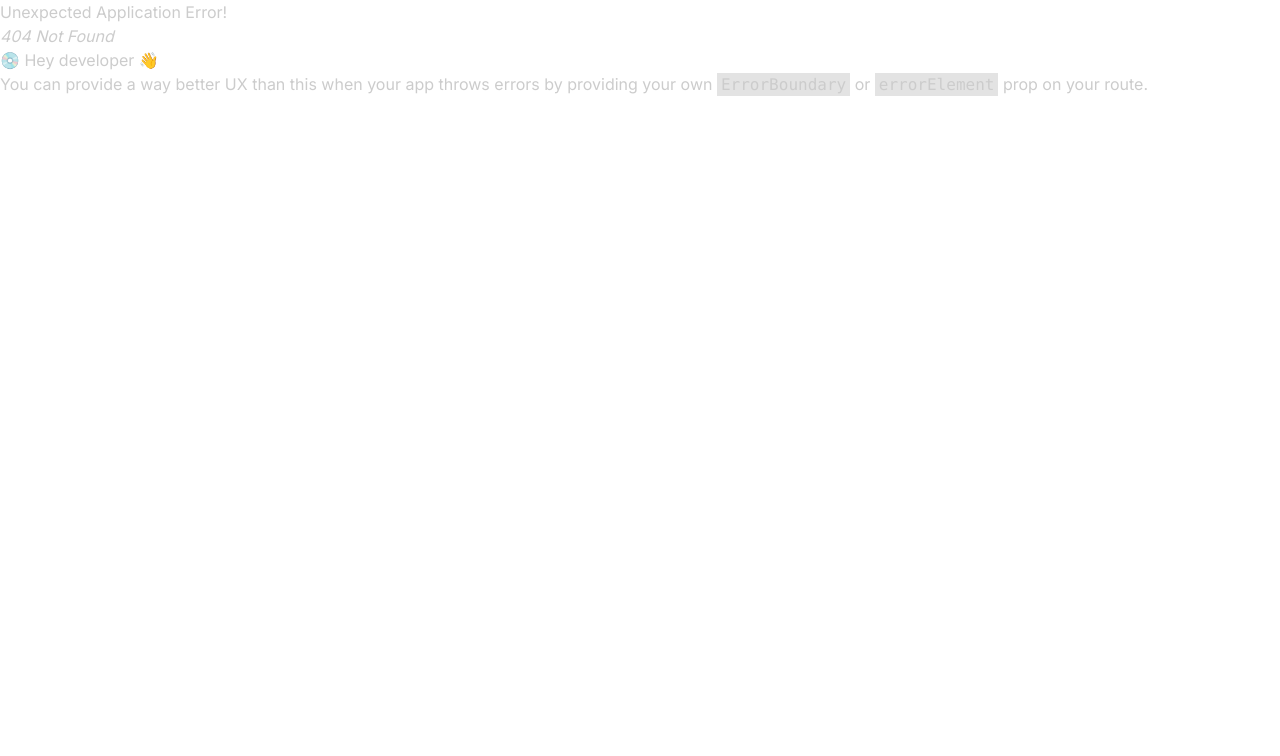
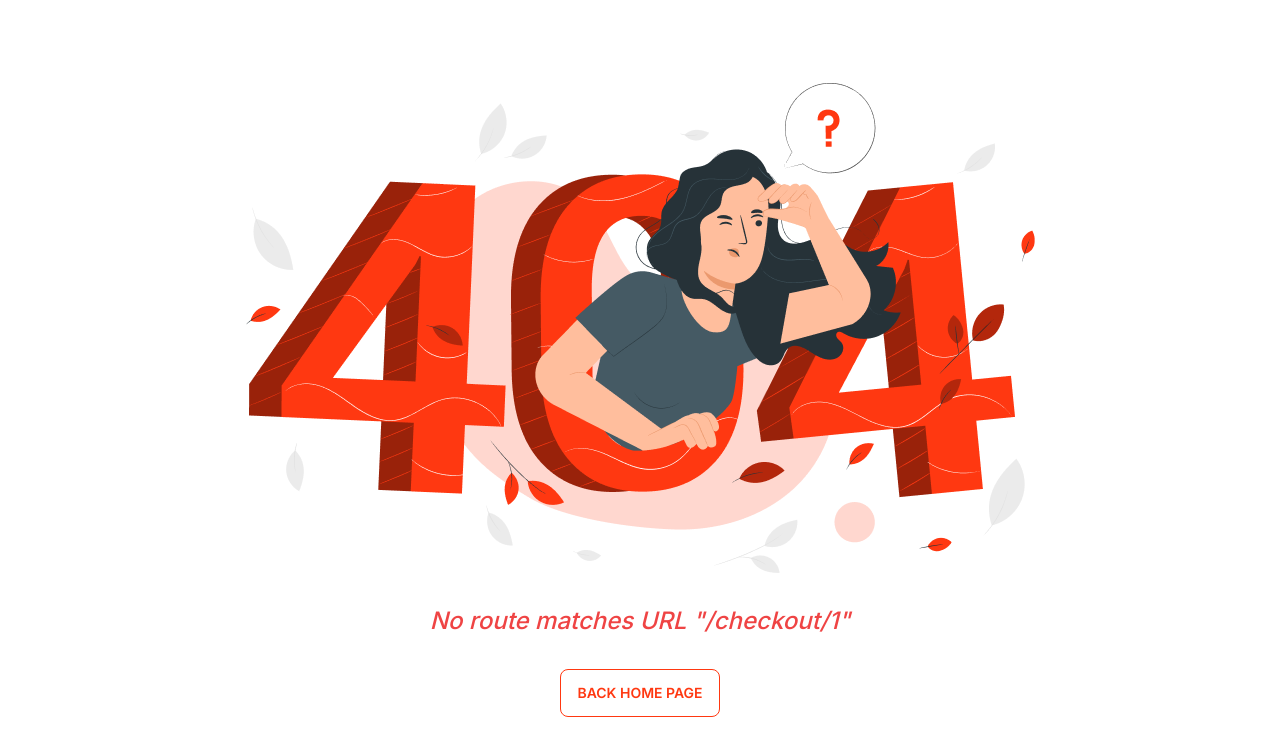
Before and after one commit to Abdullah149081/car-doctor-client, a React (Vite) app: page /checkout/1 in a window 1280 px wide. Before the commit this address had no page. Shown: the top 756 px of the page. Built offline with nearby package versions, Linux system fonts and the light colour scheme.

Commit message:
error page done

```diff
--- /dev/null
+++ b/src/Page/shared/ErrorPage/ErrorPage.jsx
@@ -0,0 +1,22 @@
+
+import { Link, useRouteError } from "react-router-dom";
+import errorPic from "../../../assets/images/error/error.png";
+
+const ErrorPage = () => {
+  const { error } = useRouteError();
+  return (
+    <div className="h-screen flex flex-col car-container  items-center justify-center">
+      <img src={errorPic} alt="" />
+      <p className=" text-red-500 font-medium text-2xl my-8">
+        <i>{error?.statusText || error?.message}</i>
+      </p>
+      <Link to="/">
+        <button className="btn car-btn " type="button">
+          Back Home Page
+        </button>
+      </Link>
+    </div>
+  );
+};
+
+export default ErrorPage;
--- a/src/Routes/Routes.jsx
+++ b/src/Routes/Routes.jsx
@@ -1,11 +1,13 @@
 import { createBrowserRouter } from "react-router-dom";
 import Home from "../Page/Home/Home/Home";
+import ErrorPage from "../Page/shared/ErrorPage/ErrorPage";
 import Main from "../layout/Main";
 
 const router = createBrowserRouter([
   {
     path: "/",
     element: <Main />,
+    errorElement: <ErrorPage />,
     children: [
       {
         path: "/",
```
Also changed, not shown: src/assets/images/error/error.png (added).
